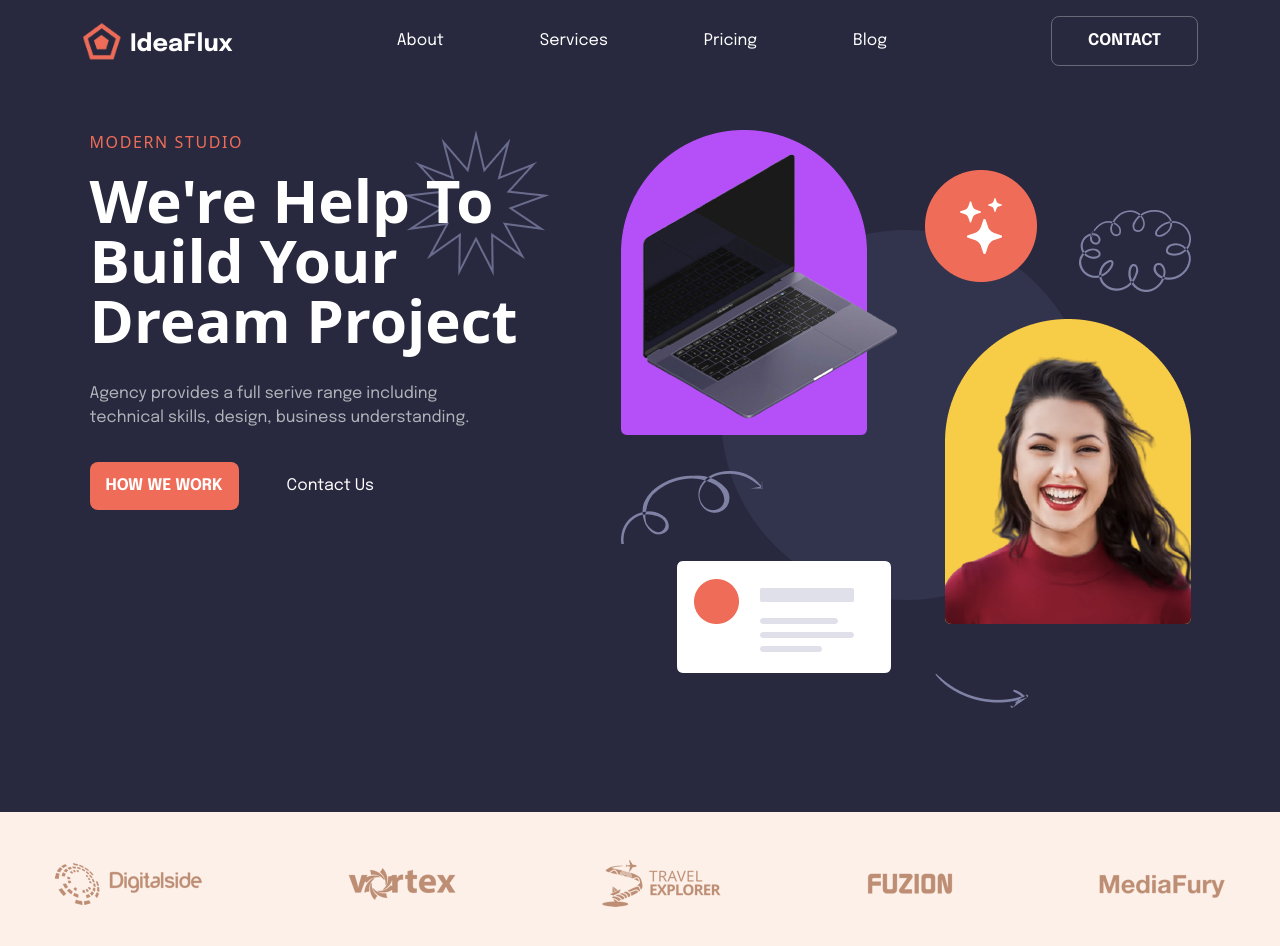
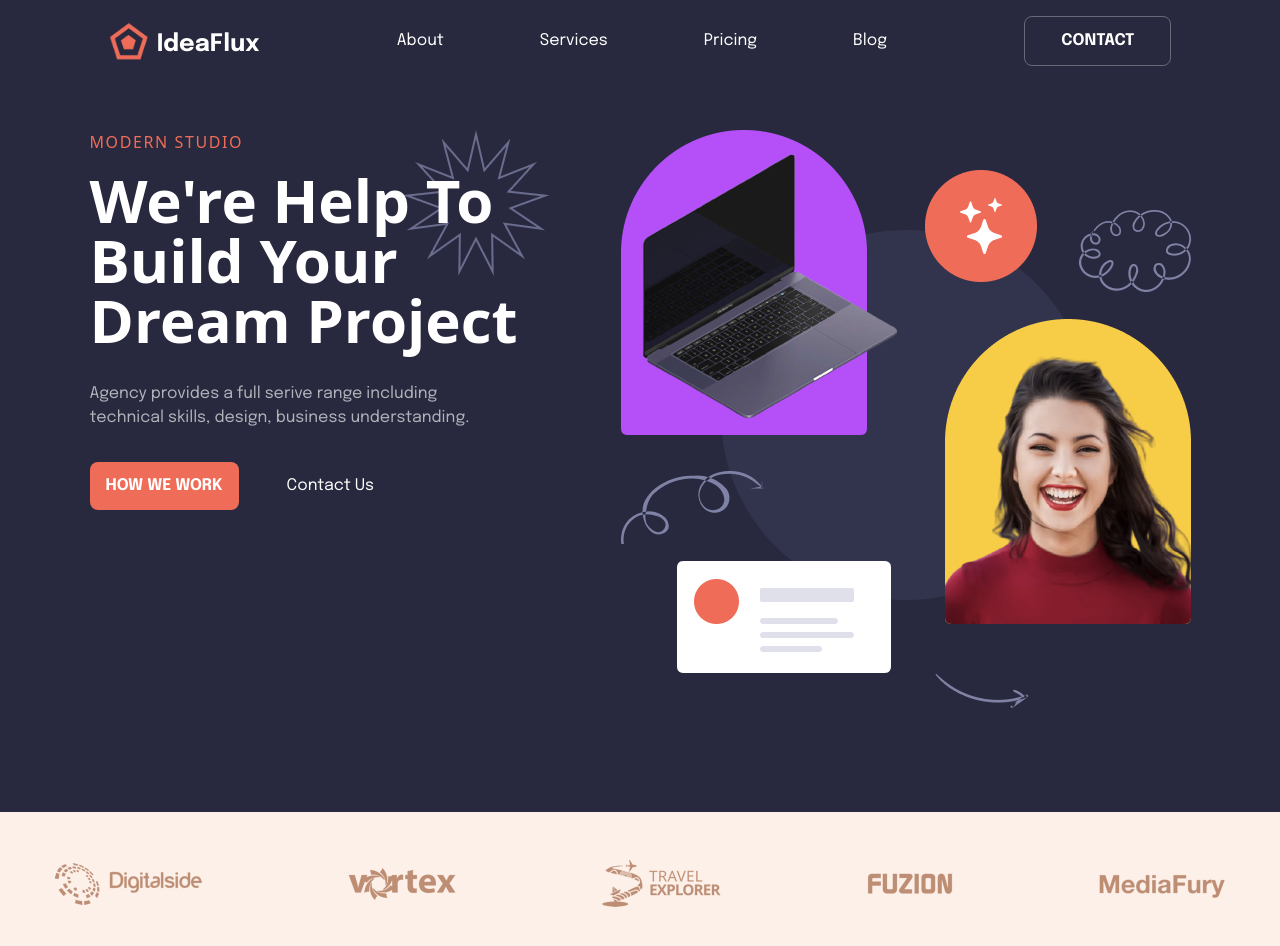
Before and after one commit to shayan-zaheer/portfolio, a React (Vite) app in the folder client/: page / in a window 1280 px wide. Shown: the top 946 px of the page. Built offline with nearby package versions, Linux system fonts and the light colour scheme.

Commit message:
fixed alignment

```diff
--- a/client/src/pages/Home.jsx
+++ b/client/src/pages/Home.jsx
@@ -7,7 +7,7 @@ function Home() {
 
     return (
         <div className="overflow-x-hidden min-h-screen py-4 text-white bg-[#28293E]">
-            <nav className="flex items-center lg:justify-around max-lg:justify-between max-lg:mx-6 font-epilogue">
+            <nav className="flex items-center lg:justify-around max-lg:justify-between max-lg:mx-6 lg:mx-10 font-epilogue">
                 <div className="flex items-end justify-end gap-x-2">
                     <img src="./logo.png" alt="" className="w-10" />
                     <h4 className="font-bold text-2xl">IdeaFlux</h4>
@@ -38,7 +38,7 @@ function Home() {
                     </ul>
                 )}
             </nav>
-            <main className="flex max-md:flex-col-reverse max-md:m-6 md:m-16 lg:flex-row justify-around">
+            <main className="flex max-lg:flex-col-reverse max-md:m-6 md:m-16 lg:flex-row justify-around">
                 <div className="relative">
                     <p className="text-[#EF6D58] mb-4 tracking-widest">
                         MODERN STUDIO
```
